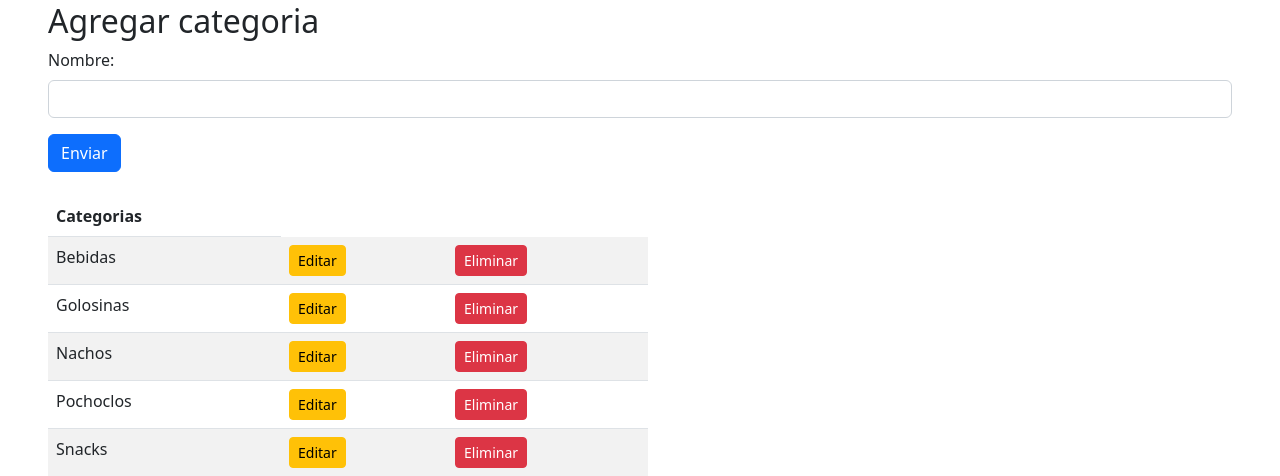
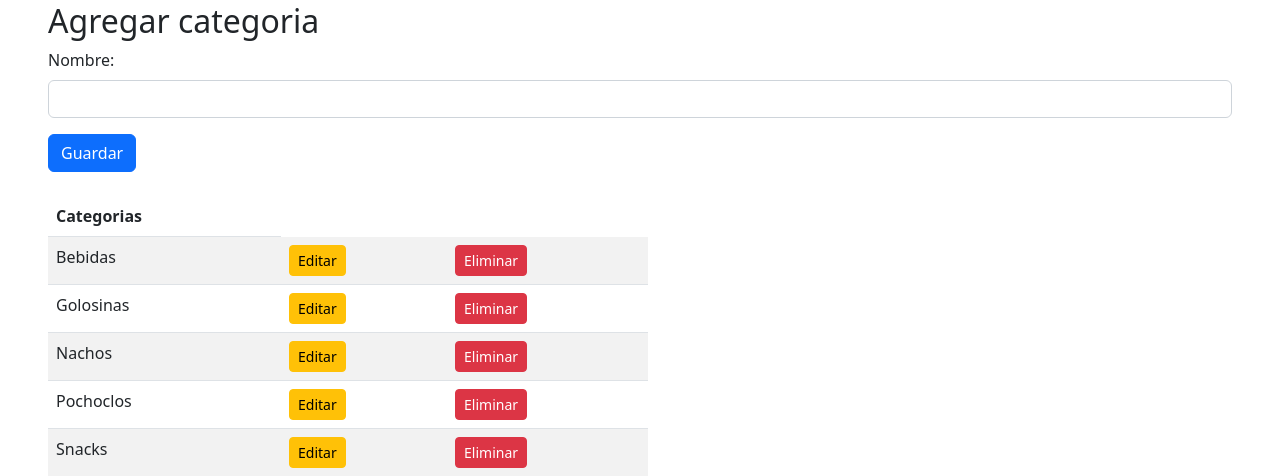
Before and after one commit to naru6798/pagina-de-cine, a Django app: page /categorias/ in a window 1280 px wide. Shown: the part 118-594 px from the top of the page. Run offline with Django 5.2, Linux system fonts and the light colour scheme; data comes from the database, SQL or seed files in the repository; both versions use the stored data as it was after the commit; some libraries are stand-ins or nearby versions.

Commit message:
Agregar migración para alterar el campo 'categoria' en el modelo 'candy' y actualizar textos de botones en las plantillas.

```diff
--- a/src/candy/templates/candy/categorias.html
+++ b/src/candy/templates/candy/categorias.html
@@ -16,7 +16,7 @@
                     <label for="{{ form.nombre.id_for_label }}" class="form-label">Nombre:</label>
                     <input type="text" class="form-control" id="{{ form.nombre.id_for_label }}" name="{{ form.nombre.name }}" required>
                 </div>
-                <button type="submit" class="btn btn-primary">Enviar</button>
+                <button type="submit" class="btn btn-primary">Guardar</button>
             </form>
             <br>
             <div style="max-width: 600px;">
--- a/src/candy/templates/candy/empleados.html
+++ b/src/candy/templates/candy/empleados.html
@@ -12,7 +12,7 @@
         {% load static %}
         <form method="post" class="mt-3">
             {% csrf_token %}
-            <h2>Candy</h2>
+            <h2>Agregar candy</h2>
             <div class="mb-3">
                 <label for="{{ form.categoria.id_for_label }}" class="form-label">Categoria:</label>
                 <select class="form-select" id="{{ form.categoria.id_for_label }}" name="{{ form.categoria.name }}" required>
@@ -35,7 +35,7 @@
                     <div id="precioHelp" class="form-text text-danger">{{ form.errors.precio }}</div>
                 {% endif %}
             </div>
-            <button type="submit" class="btn btn-primary">Enviar</button>
+            <button type="submit" class="btn btn-primary">Guardar</button>
         </form>
         <br>
         <table class="table table-striped">
--- a/src/candy/templates/candy/peliculas.html
+++ b/src/candy/templates/candy/peliculas.html
@@ -25,7 +25,7 @@
                     <label for="{{ form.fecha_lanzamiento.id_for_label }}" class="form-label">Fecha de lanzamiento:</label>
                     <input type="date" class="form-control" id="{{ form.fecha_lanzamiento.id_for_label }}" name="{{ form.fecha_lanzamiento.name }}" required>
                 </div>
-                <button type="submit" class="btn btn-primary">Enviar</button>
+                <button type="submit" class="btn btn-primary">Guardar</button>
             </form>
             <br>
             <table class="table table-striped">
```
Also changed, not shown: src/candy/migrations/0009_alter_candy_categoria.py (added), src/db.sqlite3.
